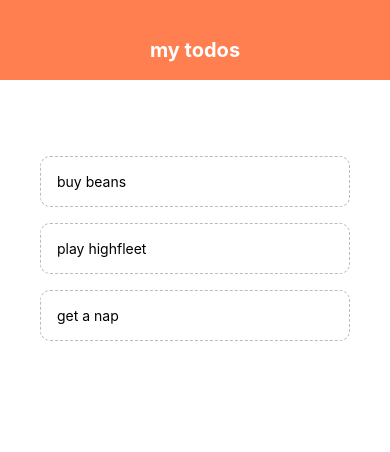
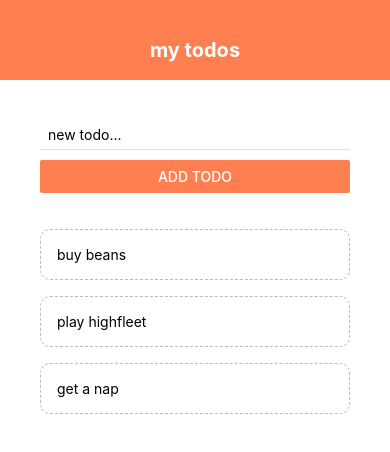
Before and after one commit to Paradox369/TODO-App-React-Native, a React Native app: screen / in a window 390 px wide. Shown: the top 452 px of the page. Built offline with nearby package versions, Linux system fonts and the light colour scheme.

Commit message:
todo app part 3

```diff
--- a/App.js
+++ b/App.js
@@ -3,6 +3,7 @@
 // components
 import Header from "./components/header";
 import TodoItem from "./components/todoItem";
+import AddTodo from "./components/addTodo";
 
 export default function App() {
   const [todos, setTodos] = useState([
@@ -14,12 +15,18 @@
   const pressHandler = (key) => {
     setTodos((prevTodos) => prevTodos.filter((todo) => todo.key !== key));
   };
+  const submitHandler = (text) => {
+    setTodos((prevTodos) => [
+      { text, key: Math.random().toString() },
+      ...prevTodos,
+    ]);
+  };
 
   return (
     <View style={styles.container}>
       <Header />
       <View style={styles.content}>
-        {/* todo form */}
+        <AddTodo submitHandler={submitHandler} />
         <View style={styles.list}>
           <FlatList
             data={todos}
--- /dev/null
+++ b/components/addTodo.js
@@ -0,0 +1,34 @@
+import { useState } from "react";
+import { StyleSheet, View, Text, TextInput, Button } from "react-native";
+
+export default function AddTodo({ submitHandler }) {
+  const [text, setText] = useState("");
+
+  const changeHandler = (val) => {
+    setText(val);
+  };
+
+  return (
+    <View>
+      <TextInput
+        style={styles.input}
+        placeholder="new todo..."
+        onChangeText={changeHandler}
+      />
+      <Button
+        onPress={() => submitHandler(text)}
+        title="add todo"
+        color="coral"
+      />
+    </View>
+  );
+}
+const styles = StyleSheet.create({
+  input: {
+    marginBottom: 10,
+    paddingHorizontal: 8,
+    paddingVertical: 6,
+    borderBottomWidth: 1,
+    borderBottomColor: "#ddd",
+  },
+});
```
